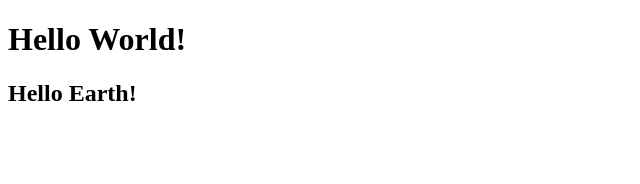
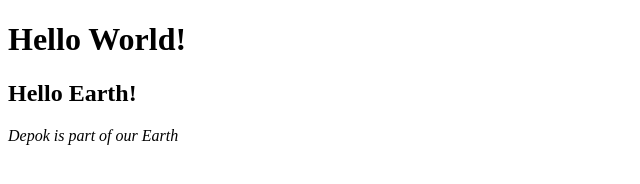
Before and after one commit to fhenix14/test1, a plain HTML site: page index.html in a window 1280 px wide. Shown: the whole page, without its empty margins (0-640 px from the left). Drawn offline with Linux system fonts and the light colour scheme.

Commit message:
menambahkan depok ke index

```diff
--- a/index.html
+++ b/index.html
@@ -6,5 +6,8 @@
 <body>
 <h1>Hello World!</h1>
 <h2>Hello Earth!</h2>
+
+<i>Depok is part of our Earth</i>
+
 </body>
 </html>
```
